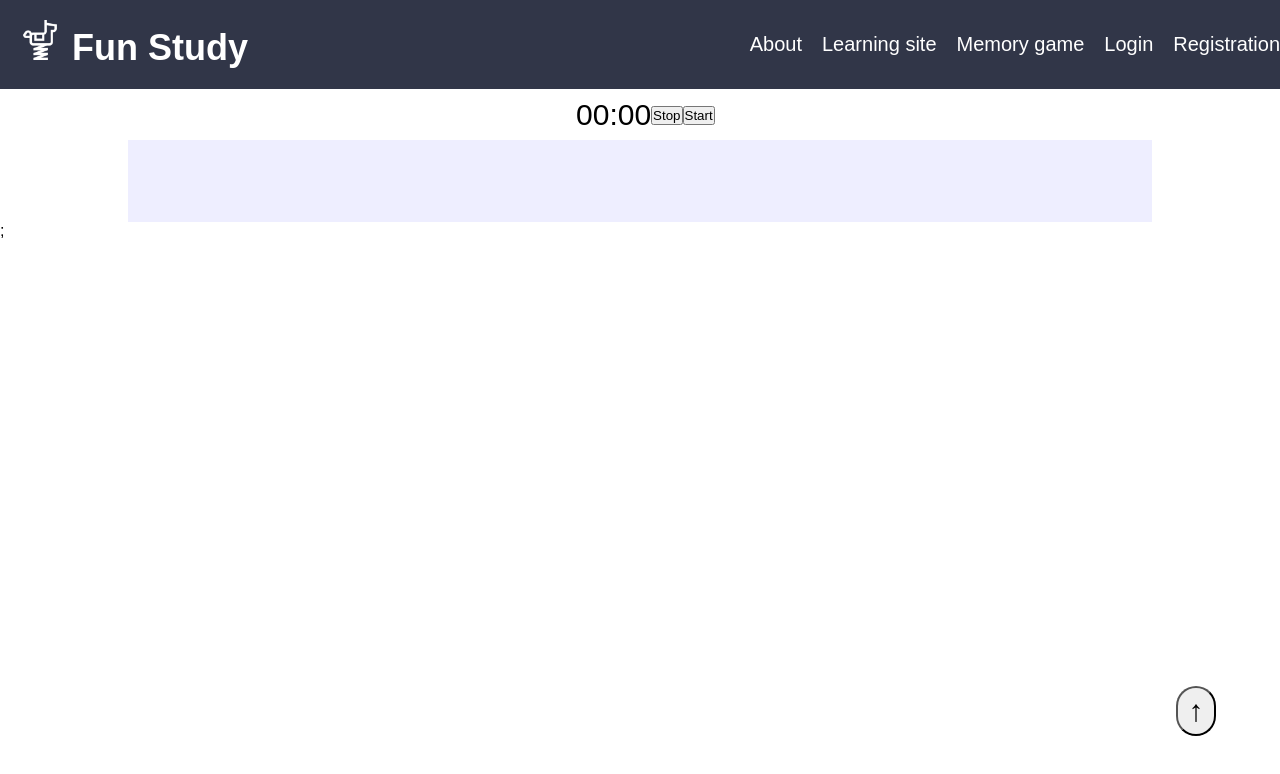
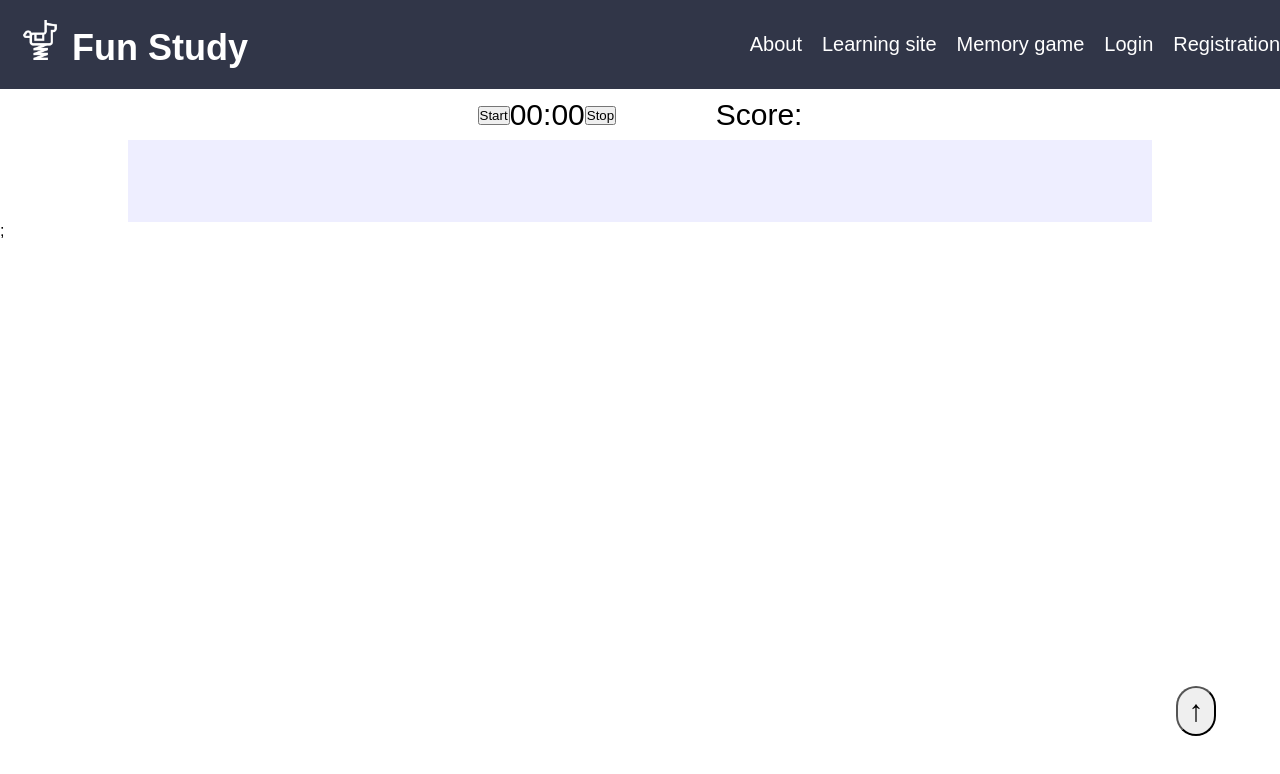
Before and after one commit to AdamSallai/FunStudy, a React (Create React App) app: page /memorygame in a window 1280 px wide. Shown: the top 774 px of the page. Built offline with nearby package versions, Linux system fonts and the light colour scheme; no server answers.

Commit message:
add game score, and game finish check

```diff
--- a/src/components/MemoryGame.js
+++ b/src/components/MemoryGame.js
@@ -2,6 +2,7 @@ import React from "react";
 import styled from "styled-components";
 import GetMemoryCard from "./GetMemoryCard";
 import Timer from "./Stopwatch";
+import MemoryGameScore from "./MemoryGameScore";
 
 export default function MemoryGame(props) {
   const content = [];
@@ -17,7 +18,10 @@ export default function MemoryGame(props) {
 
   return (
     <div>
-      <Timer key={amount} amount={amount}/>
+      <GameStat>
+        <Timer key={amount} amount={amount} />
+        <MemoryGameScore></MemoryGameScore>
+      </GameStat>
       <GameBoard>{content}</GameBoard>;
     </div>
   );
@@ -38,3 +42,12 @@ const GameBoard = styled.div`
   background-color: #eeeeff;
   margin: auto;
 `;
+const GameStat = styled.div`
+  padding-top: 90px;
+  position: relative;
+  display: flex;
+  flex-wrap: wrap;
+  justify-content: space-around;
+  width: 40%;
+  margin: auto;
+`;
--- /dev/null
+++ b/src/components/MemoryGameScore.js
@@ -0,0 +1,18 @@
+import React from "react";
+import styled from "styled-components";
+
+export default function MemoryGameScore(    ) {
+
+  return (
+    <Score>
+      <p>Score: {}</p>
+    </Score>
+  );
+}
+
+const Score = styled.div`
+  height: 50px;
+  display: flex;
+  align-items: center;
+  font-size: 30px;
+`;
--- a/src/components/SelectedCardContext.js
+++ b/src/components/SelectedCardContext.js
@@ -5,11 +5,21 @@ export const SelectedCardContext = createContext();
 export const SelectedCardProvider = (props) => {
   const [selectedCards, setSelectedCards] = useState({ card1: "", card2: "" });
   const [foundCard, setFoundCard] = useState(0);
-
+  const [score, setScore] = useState(0);
+  const [finished, setFinished] = useState(false);
+  const [totalCard, setTotalCard] = useState(4);
 
   useEffect(() => {
     checkSelectedCards();
+    checkFinihsed();
   }, [selectedCards]);
+
+  const checkFinihsed = () => {
+    if (foundCard === totalCard) {
+      setFinished(true);
+      console.log("finished is set");
+    }
+  };
 
   const checkSelectedCards = () => {
     if (selectedCards.card2 !== "") {
@@ -19,8 +29,10 @@ export const SelectedCardProvider = (props) => {
         setTimeout(() => {
           turnBackCards();
         }, 1000);
+        setScore(score - 1);
       } else {
         setFoundCard(foundCard + 1);
+        setScore(score + 5);
       }
       setSelectedCards({ card1: "", card2: "" });
     }
--- a/src/components/Stopwatch.js
+++ b/src/components/Stopwatch.js
@@ -1,14 +1,10 @@
-import React, { useState, useEffect, useContext } from "react";
+import React, { useState, useEffect } from "react";
 import styled from "styled-components";
-import { SelectedCardContext } from "./SelectedCardContext";
 
 export default function Timer({ amount }) {
-  const [foundCard, setFoundCard] = useContext(SelectedCardContext);
-  const [selectedCards, setSelectedCards] = useContext(SelectedCardContext);
   const [timerRunning, setTimerRunning] = useState(false);
   const [timer, setTimer] = useState(0);
   const [stopWatch, setStopWatch] = useState(null);
-
 
   useEffect(() => {
     if (timerRunning) {
@@ -19,9 +15,11 @@ export default function Timer({ amount }) {
   }, [timerRunning]);
 
   const startTimer = () => {
-    setStopWatch(setInterval(() => {
-      setTimer((timer) => timer + 1);
-    }, 1000))
+    setStopWatch(
+      setInterval(() => {
+        setTimer((timer) => timer + 1);
+      }, 1000)
+    );
   };
 
   const stopTimer = () => {
@@ -30,13 +28,19 @@ export default function Timer({ amount }) {
 
   return (
     <StopWatch>
+      <button
+        onClick={() => {
+          setTimerRunning(true);
+        }}
+      >
+        Start
+      </button>
       <p>
         {Math.floor(timer / 60) < 10
           ? "0" + Math.floor(timer / 60)
           : Math.floor(timer / 60)}
+        :{timer % 60 < 10 ? "0" + (timer % 60) : timer % 60}
       </p>
-      <p>:</p>
-      <p>{timer % 60 < 10 ? "0" + (timer % 60) : timer % 60}</p>
       <button
         onClick={() => {
           setTimerRunning(false);
@@ -44,21 +48,11 @@ export default function Timer({ amount }) {
       >
         Stop
       </button>
-      <button
-        onClick={() => {
-          setTimerRunning(true);
-        }}
-      >
-        Start
-      </button>
     </StopWatch>
   );
 }
 
 const StopWatch = styled.div`
-  margin-top: 90px;
-  margin-right: 45%;
-  margin-left: 45%;
   width: 10%;
   height: 50px;
   display: flex;
```
